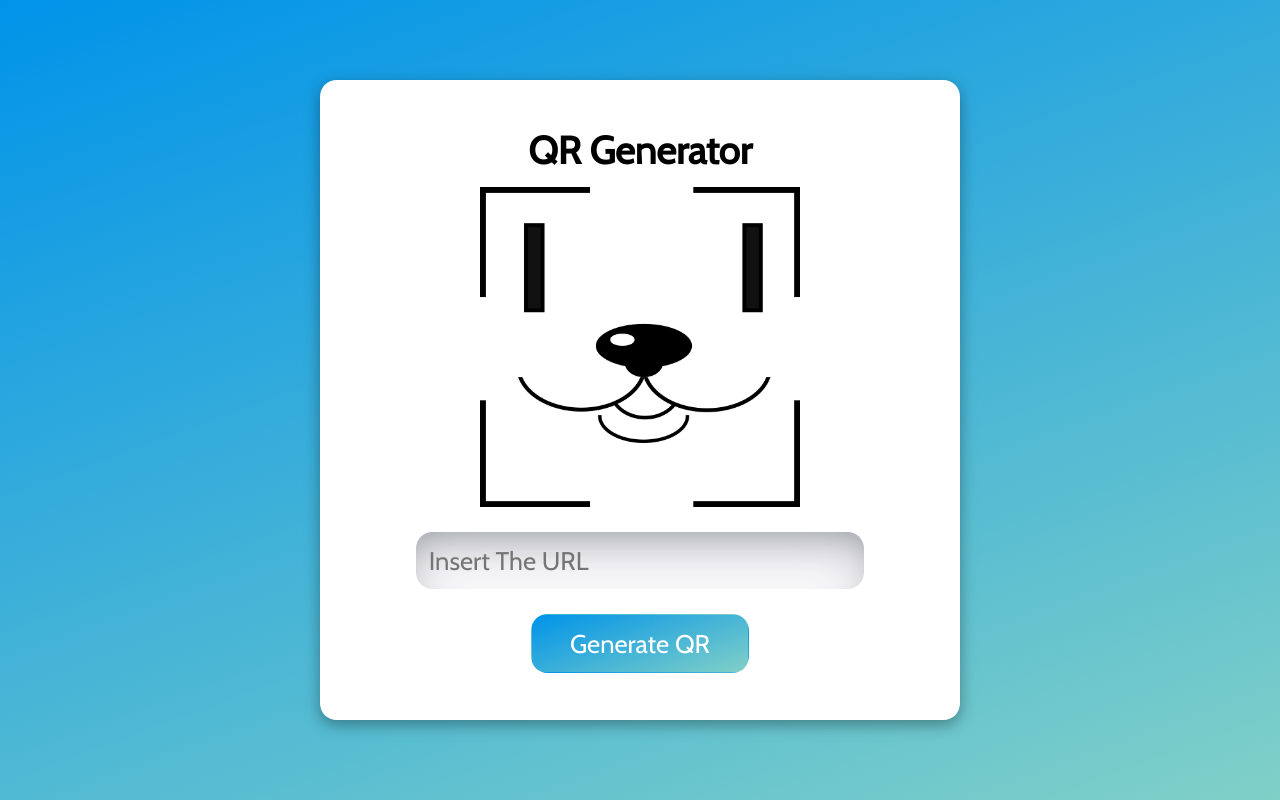
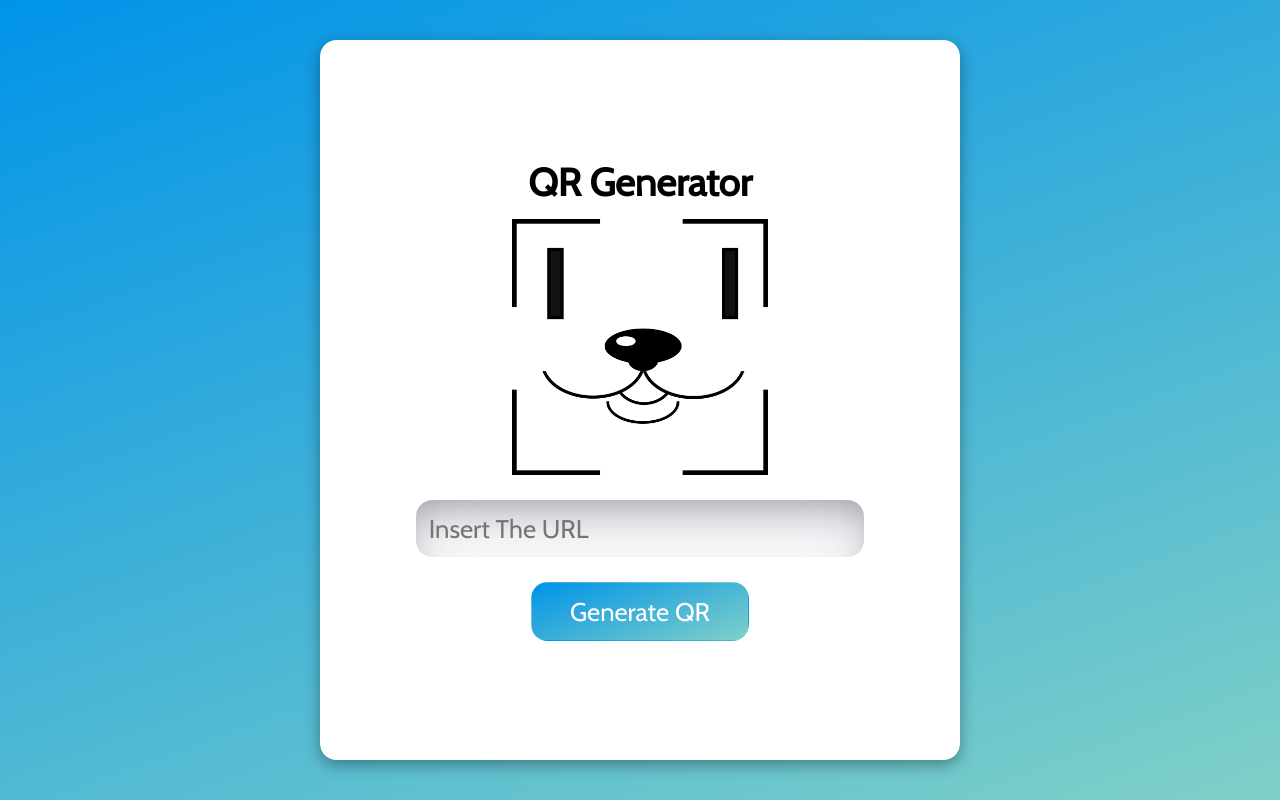
Before and after one commit to ErikGIovani/qr-generator, a website built with Vite: page index.html in a window 1280 px wide. Built offline with nearby package versions, Linux system fonts and the light colour scheme.

Commit message:
Update style.css

```diff
--- a/src/style.css
+++ b/src/style.css
@@ -16,7 +16,7 @@ main {
   box-shadow: rgba(0, 0, 0, 0.35) 0px 5px 15px;
   border-radius: 1.3vw;
   width: 50%;
-  height: 80%;
+  height: 90%;
   display: flex;
   flex-direction: column;
   background-color: white;
@@ -28,7 +28,7 @@ h1 {
   margin-bottom: 1vw;
 }
 div {
-  width: 50%;
+  width: 40%;
   display: flex;
   justify-content: center;
   align-items: center;
```
